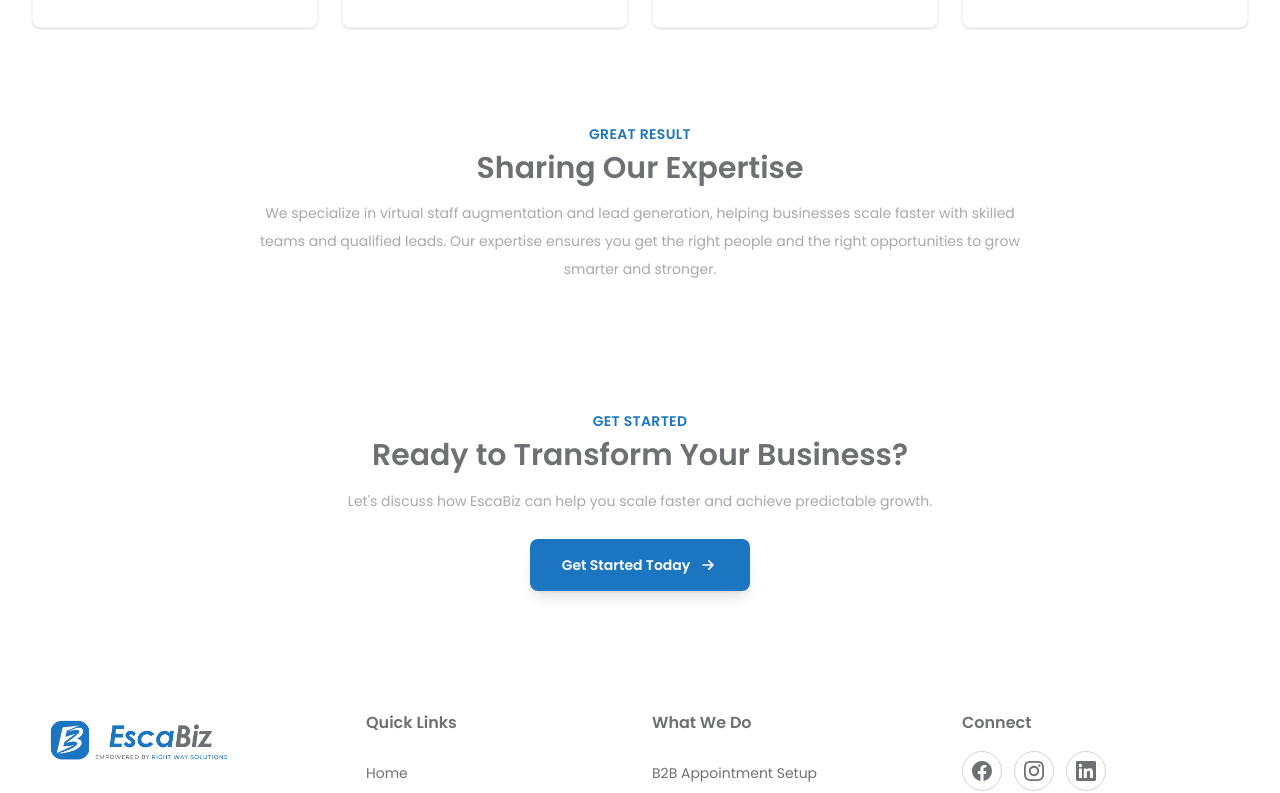
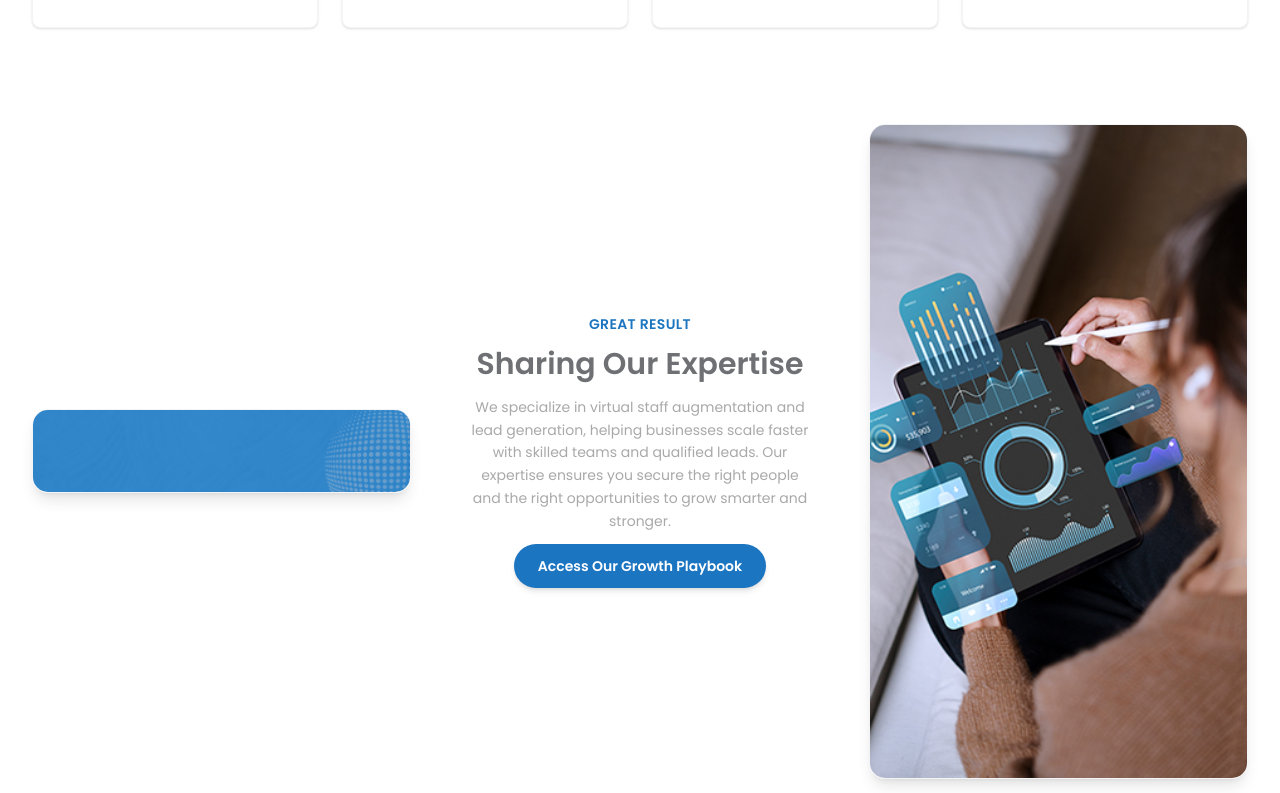
Before and after one commit to Sharmeen-Rauf/escabiz, a Next.js app: page /about in a window 1280 px wide. Shown: the part 3155-3948 px from the top of the page. Built offline with nearby package versions, Linux system fonts and the light colour scheme.

Commit message:
Revamp About page layout: transform section into a grid format with enhanced card designs, improved text alignment, and added a call-to-action button for better user engagement and visual appeal.

```diff
--- a/src/app/about/page.tsx
+++ b/src/app/about/page.tsx
@@ -399,21 +399,32 @@ export default function About() {
         {/* Great Result Section */}
         <section className="relative w-full bg-white py-8 md:py-10 lg:py-12 overflow-hidden reveal">
           <div className="relative z-10 w-full max-w-7xl mx-auto px-4 sm:px-6 lg:px-8">
-            <div className="max-w-4xl mx-auto text-center mb-8">
-              {/* Subtitle */}
-              <p className="text-xs md:text-sm font-semibold text-[#1c75c0] uppercase tracking-wide mb-1.5">
-                Great Result
-              </p>
+            <div className="grid grid-cols-1 lg:grid-cols-3 gap-6 lg:gap-10 items-center">
+              <div className="rounded-2xl overflow-hidden shadow-lg border border-gray-100">
+                <Image src="/11 (1).jpg" alt="Growth partnership" width={640} height={480} className="w-full h-full object-cover" />
+              </div>
 
-              {/* Heading - Hero Section Style */}
-              <h5 className="text-lg sm:text-xl md:text-2xl lg:text-3xl font-semibold text-[#6f7074] leading-tight mb-3">
-                Sharing Our Expertise
-              </h5>
+              <div className="text-center space-y-3 px-4">
+                <p className="text-xs md:text-sm font-semibold text-[#1c75c0] uppercase tracking-wide">
+                  Great Result
+                </p>
+                <h5 className="text-lg sm:text-xl md:text-2xl lg:text-3xl font-semibold text-[#6f7074] leading-tight">
+                  Sharing Our Expertise
+                </h5>
+                <p className="text-xs sm:text-xs md:text-sm text-[#a9a9a9] leading-relaxed font-normal">
+                  We specialize in virtual staff augmentation and lead generation, helping businesses scale faster with skilled teams and qualified leads. Our expertise ensures you secure the right people and the right opportunities to grow smarter and stronger.
+                </p>
+                <Link
+                  href="/lets-talk"
+                  className="inline-flex items-center justify-center px-6 py-3 text-sm font-semibold text-white bg-[#1c75c0] rounded-full hover:bg-[#1565a0] transition-all duration-300 shadow-md hover:shadow-xl"
+                >
+                  Access Our Growth Playbook
+                </Link>
+              </div>
 
-              {/* Paragraph */}
-              <p className="text-xs sm:text-xs md:text-sm text-[#a9a9a9] leading-loose max-w-3xl mx-auto font-normal">
-                We specialize in virtual staff augmentation and lead generation, helping businesses scale faster with skilled teams and qualified leads. Our expertise ensures you get the right people and the right opportunities to grow smarter and stronger.
-              </p>
+              <div className="rounded-2xl overflow-hidden shadow-lg border border-gray-100">
+                <Image src="/4.jpg" alt="Client success" width={640} height={480} className="w-full h-full object-cover" />
+              </div>
             </div>
           </div>
         </section>
```
